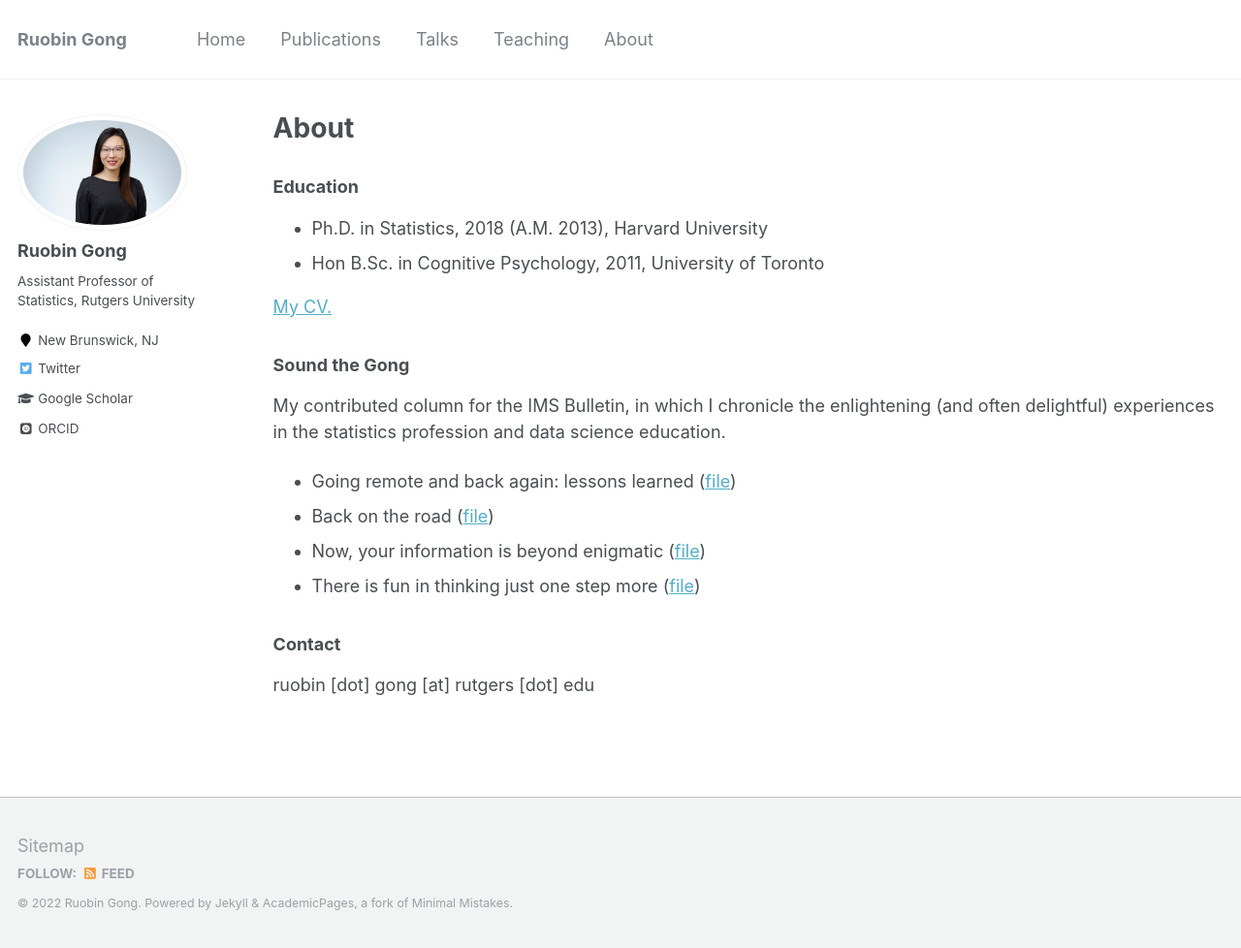
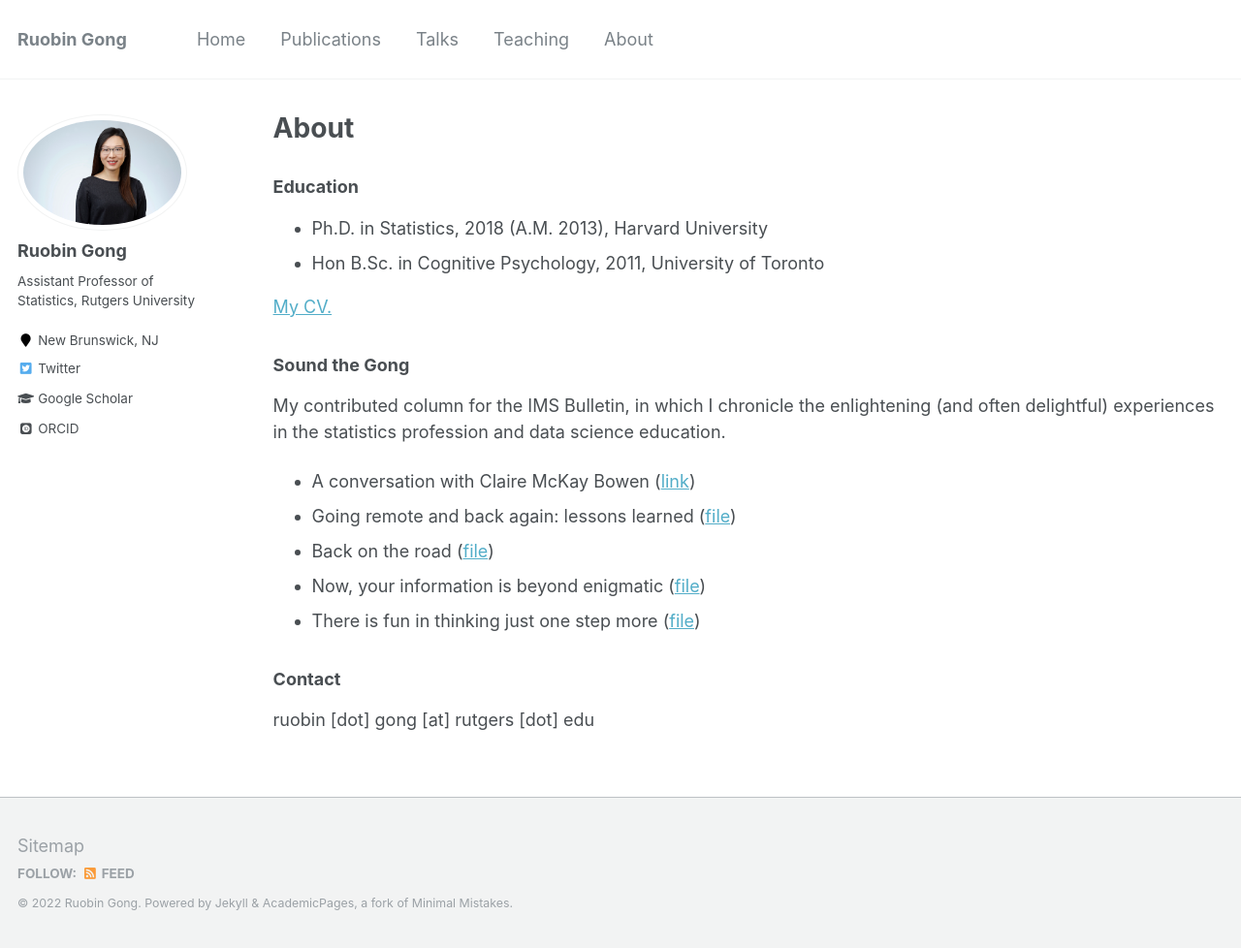
Before and after one commit to RuobinGong/RuobinGong.github.io, a Jekyll site: the page built from _pages/about.md, in a window 1280 px wide and 978 px high. Shown: the whole window at 97% size. Built offline with Jekyll 4.4.1, drawn with Linux system fonts in a browser that asks for light colours; some web fonts are replaced.

Commit message:
Update about.md

```diff
--- a/_pages/about.md
+++ b/_pages/about.md
@@ -20,6 +20,7 @@ author_profile: true
 
 My contributed column for the IMS Bulletin, in which I chronicle the enlightening (and often delightful) experiences in the statistics profession and data science education.
 
+* A conversation with Claire McKay Bowen ([link](https://imstat.org/2022/04/01/ruobin-gong-interviews-claire-mckay-bowen/))
 * Going remote and back again: lessons learned ([file](https://RuobinGong.github.io/files/Gong2021-IMS50-6.pdf))
 * Back on the road ([file](https://RuobinGong.github.io/files/Gong2021-IMS50-3.pdf))
 * Now, your information is beyond enigmatic ([file](https://RuobinGong.github.io/files/Gong2020-IMS49-2.pdf))
```
